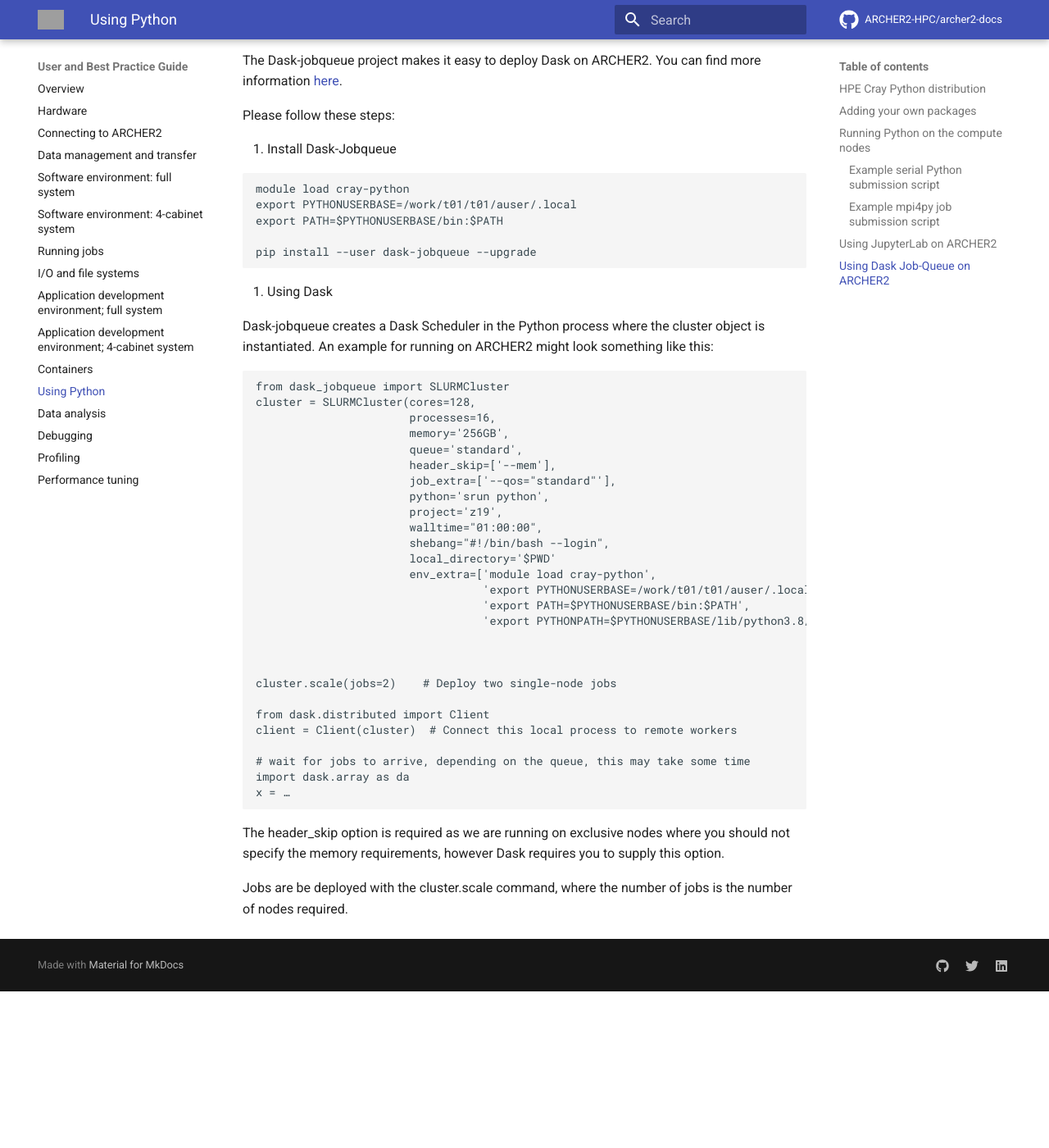
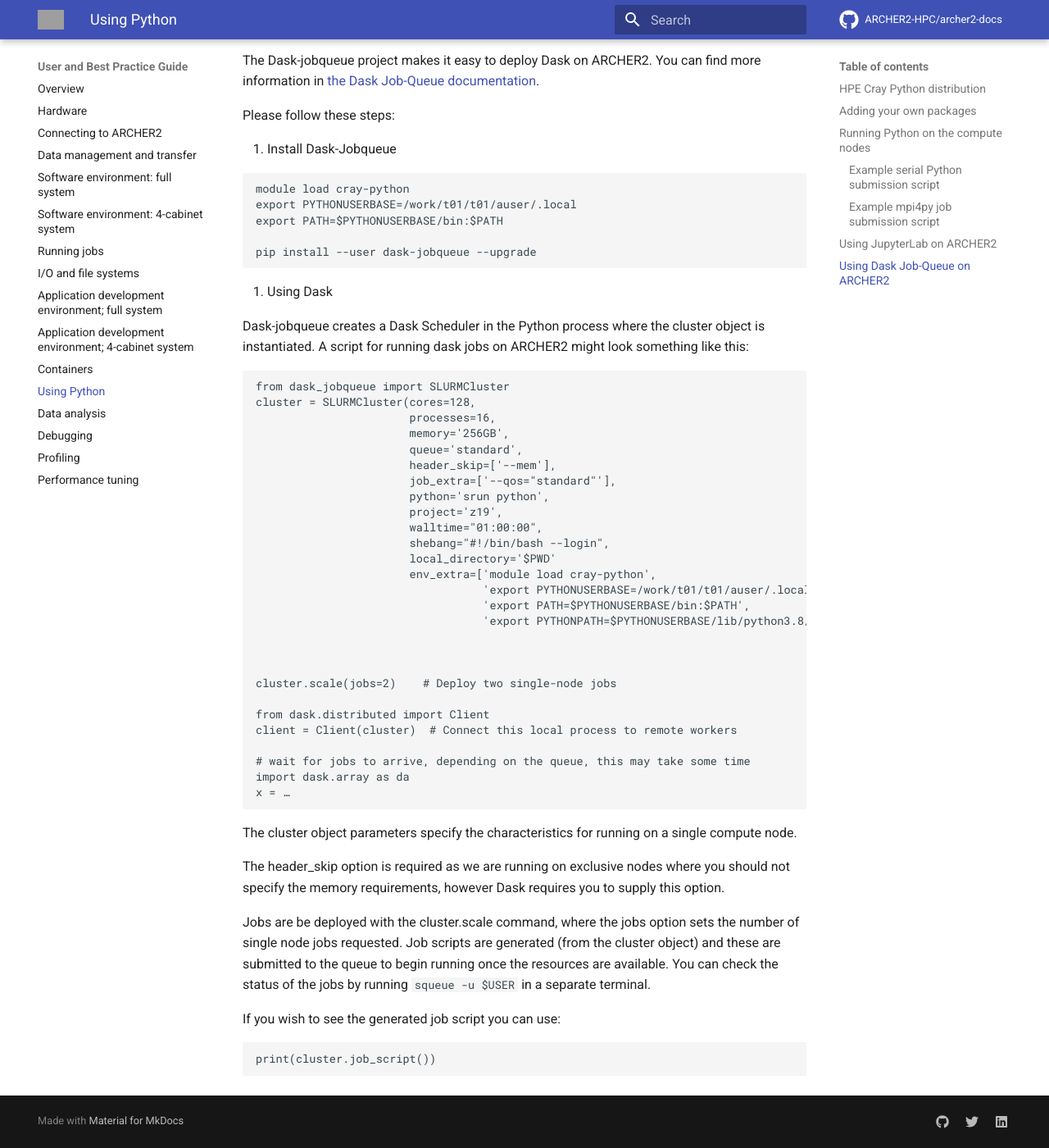
Before and after one commit to ARCHER2-HPC/archer2-docs, an MkDocs documentation site: the page built from docs/user-guide/python.md, in a window 1280 px wide and 1400 px high, scrolled down 5903 px. Shown: the whole window at 82% size. Built offline with MkDocs 1.6.1 and Material for MkDocs 9.7.7, drawn with Linux system fonts in a browser that asks for light colours; comment, search, counter and statistics services are not loaded; before the commit the page ends 7112 px from its top, so only the background shows below that; grey boxes are pictures that could not be loaded.

Commit message:
Updates to Dask documentation

````diff
--- a/docs/user-guide/python.md
+++ b/docs/user-guide/python.md
@@ -295,7 +295,8 @@
 ## Using Dask Job-Queue on ARCHER2
 
 The Dask-jobqueue project makes it easy to deploy Dask on ARCHER2.
-You can find more information [here](http://jobqueue.dask.org/en/latest/).
+You can find more information in
+[the Dask Job-Queue documentation](http://jobqueue.dask.org/en/latest/).
 
 Please follow these steps:
 
@@ -312,8 +313,8 @@
 2. Using Dask
 
 Dask-jobqueue creates a Dask Scheduler in the Python process where the cluster
-object is instantiated. An example for running on ARCHER2 might look something
-like this:
+object is instantiated. A script for running dask jobs on ARCHER2
+might look something like this:
 
 ```
 from dask_jobqueue import SLURMCluster
@@ -344,9 +345,19 @@
 import dask.array as da
 x = …
 ```
+The cluster object parameters specify the characteristics for running on a single compute node.
 
 The header_skip option is required as we are running on exclusive nodes where you should not
- specify the memory requirements, however Dask requires you to supply this option.
+specify the memory requirements, however Dask requires you to supply this option.
 
-Jobs are be deployed with the cluster.scale command, where the number of jobs is
-the number of nodes required.
+Jobs are be deployed with the cluster.scale command, where the jobs option sets
+the number of single node jobs requested. Job scripts are generated
+(from the cluster object) and these are submitted to the queue to begin
+running once the resources are available. You can check the status of the jobs by
+running `squeue -u $USER` in a separate terminal.
+
+If you wish to see the generated job script you can use:
+
+```
+print(cluster.job_script())
+```
````
